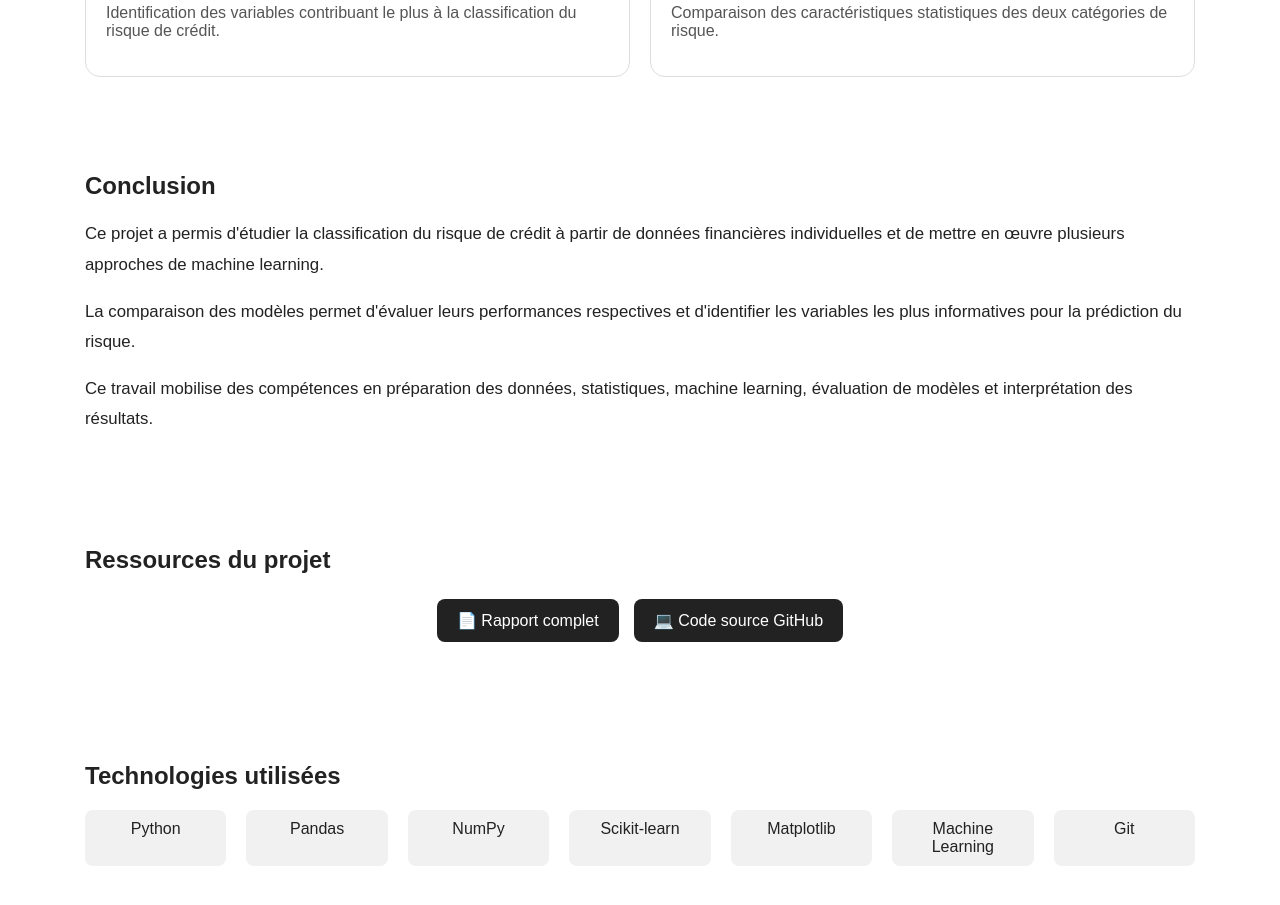
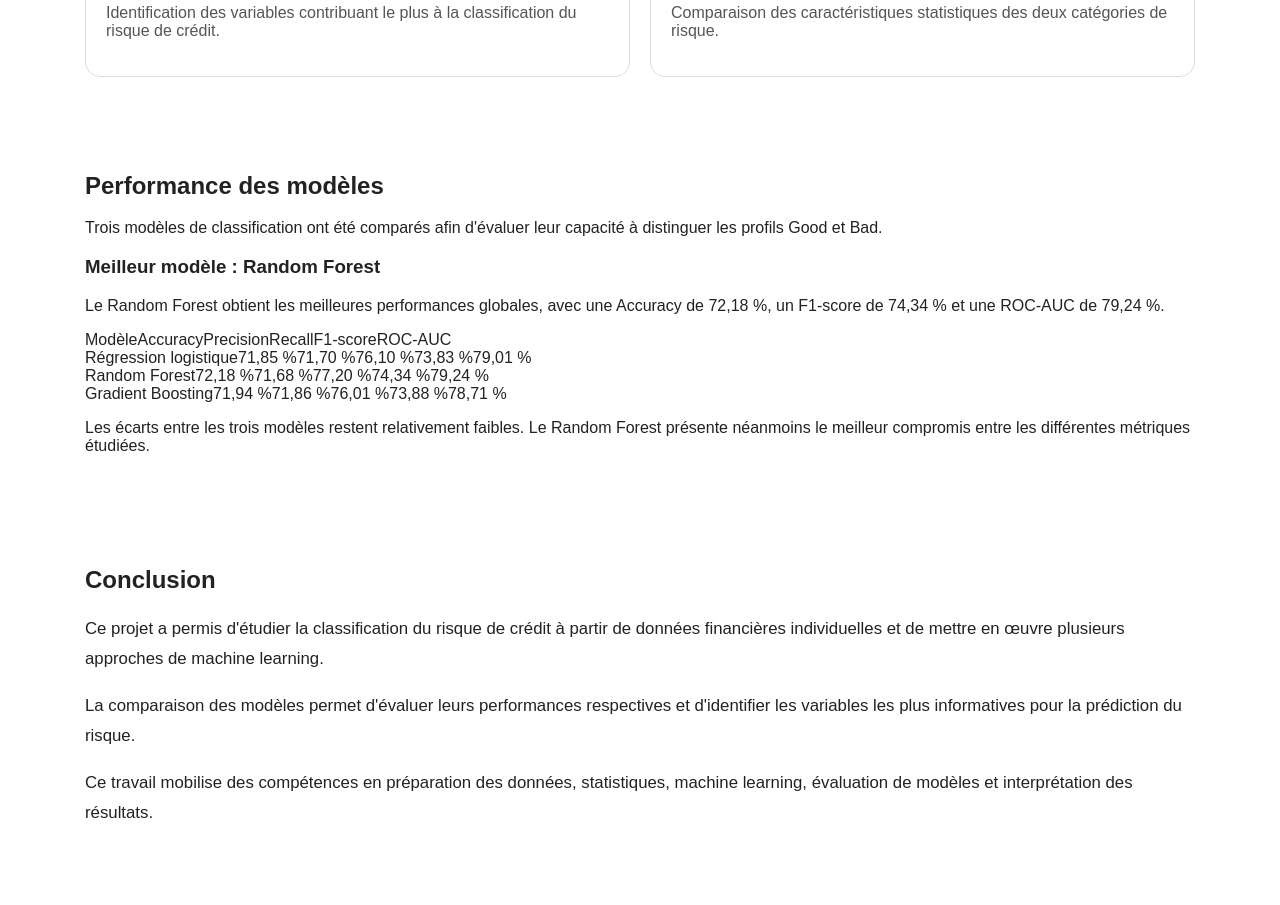
Before and after one commit to elouannbaty/portfolio-data-analyst, a React app: page /projet-credit-scoring in a window 1280 px wide. Shown: the part 3200-4105 px from the top of the page. Built offline with nearby package versions, Linux system fonts and the light colour scheme; the HTML template or start-up script is replaced by a standard one.

Commit message:
Update ProjectCreditScoring.jsx

```diff
--- a/src/pages/ProjectCreditScoring.jsx
+++ b/src/pages/ProjectCreditScoring.jsx
@@ -372,6 +372,98 @@ function ProjectCreditScoring() {
       </section>
 
 
+      {/* PERFORMANCE DES MODELES */}
+
+<section className="credit-card">
+
+  <h2>
+    Performance des modèles
+  </h2>
+
+  <p>
+    Trois modèles de classification ont été comparés afin
+    d'évaluer leur capacité à distinguer les profils Good
+    et Bad.
+  </p>
+
+  <div className="model-highlight">
+
+    <h3>
+      Meilleur modèle : Random Forest
+    </h3>
+
+    <p>
+      Le Random Forest obtient les meilleures performances
+      globales, avec une Accuracy de 72,18 %, un F1-score
+      de 74,34 % et une ROC-AUC de 79,24 %.
+    </p>
+
+  </div>
+
+
+  <div className="model-table">
+
+    <div className="model-row model-header">
+
+      <span>Modèle</span>
+      <span>Accuracy</span>
+      <span>Precision</span>
+      <span>Recall</span>
+      <span>F1-score</span>
+      <span>ROC-AUC</span>
+
+    </div>
+
+
+    <div className="model-row">
+
+      <span>Régression logistique</span>
+      <span>71,85 %</span>
+      <span>71,70 %</span>
+      <span>76,10 %</span>
+      <span>73,83 %</span>
+      <span>79,01 %</span>
+
+    </div>
+
+
+    <div className="model-row">
+
+      <span>Random Forest</span>
+      <span>72,18 %</span>
+      <span>71,68 %</span>
+      <span>77,20 %</span>
+      <span>74,34 %</span>
+      <span>79,24 %</span>
+
+    </div>
+
+
+    <div className="model-row">
+
+      <span>Gradient Boosting</span>
+      <span>71,94 %</span>
+      <span>71,86 %</span>
+      <span>76,01 %</span>
+      <span>73,88 %</span>
+      <span>78,71 %</span>
+
+    </div>
+
+  </div>
+
+
+  <p className="model-conclusion">
+
+    Les écarts entre les trois modèles restent relativement
+    faibles. Le Random Forest présente néanmoins le meilleur
+    compromis entre les différentes métriques étudiées.
+
+  </p>
+
+</section>
+
+
       {/* CONCLUSION */}
 
       <section className="credit-card conclusion">
```
